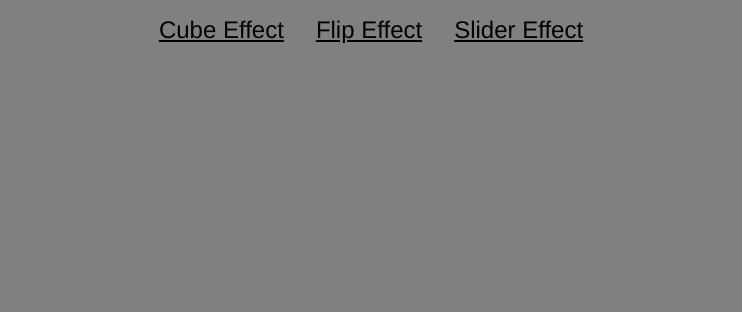
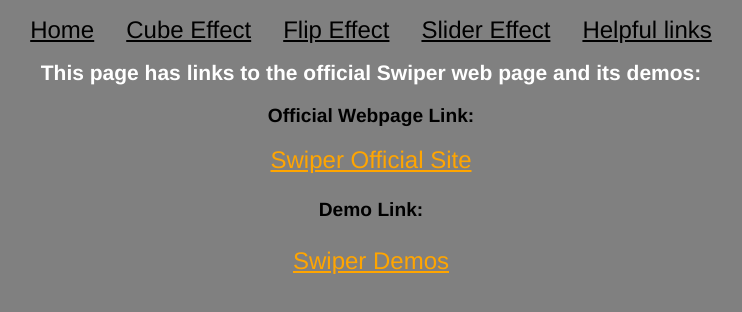
Before and after one commit to Cjeveritt19/Swiper-Image-Gallery2, a React (Vite) app: page /links in a window 1280 px wide. Shown: the top 312 px of the page, without its empty margins (269-1011 px from the left). Built offline with nearby package versions, Linux system fonts and the light colour scheme.

Commit message:
added a home page and a links page. added links to the swiper website and for the demos website

```diff
--- a/src/App.css
+++ b/src/App.css
@@ -11,3 +11,24 @@
   overflow: hidden;
   background-color: gray;
 }
+
+.home-container {
+  display: flex;
+  flex-direction: column;
+  justify-content: center;
+  align-items: center;
+  height: 100vh;
+  text-align: center;
+}
+
+.home-title {
+  font-size: 3rem;
+  margin-bottom: 1rem;
+  color: black;
+  margin-top: 3rem;
+}
+.home-description {
+  font-size: 1.5rem;
+  margin-bottom: 2rem;
+  color: orange;
+}
--- a/src/App.jsx
+++ b/src/App.jsx
@@ -3,11 +3,24 @@
 import "./App.css";
 import Flip from "./Swiper-Demos/Flip.jsx";
 import Slider from "./Swiper-Demos/Slider.jsx";
-
+import Links from "./Links.jsx";
+import Home from "./Home.jsx";
 export default function App() {
   return (
+    <>
       <BrowserRouter>
         <div style={{ textAlign: "center", margin: "1rem" }}>
+          <Link
+            to="/"
+            style={{
+              margin: "1rem",
+              fontSize: "1.5rem",
+              textDecoration: "underline",
+              color: "black",
+            }}
+          >
+            Home
+          </Link>
           <Link
             to="/cube"
             style={{
@@ -41,12 +54,26 @@
           >
             Slider Effect
           </Link>
+          <Link
+            to="/links"
+            style={{
+              margin: "1rem",
+              fontSize: "1.5rem",
+              textDecoration: "underline",
+              color: "black",
+            }}
+          >
+            Helpful links
+          </Link>
         </div>
         <Routes>
+          <Route path="/" element={<Home />} />
           <Route path="/cube" element={<Cube />} />
           <Route path="/flip" element={<Flip />} />
           <Route path="/slider" element={<Slider />} />
+          <Route path="/links" element={<Links />} />
         </Routes>
       </BrowserRouter>
+    </>
   );
 }
--- /dev/null
+++ b/src/Home.jsx
@@ -0,0 +1,12 @@
+import "./App.css";
+export default function Home() {
+  return (
+    <div className="home-container">
+      <h1 className="home-title">Welcome to the Swiper Demos</h1>
+      <p className="home-description">
+        Explore various Swiper effects by navigating to the links above.
+      </p>
+      <p className="home-description">Its spooky season! Enjoy the demos.👻</p>
+    </div>
+  );
+}
--- /dev/null
+++ b/src/Links.jsx
@@ -0,0 +1,39 @@
+export default function Links() {
+  return (
+    <div style={{ textAlign: "center", margin: "1rem 0" }}>
+      <h2>
+        This page has links to the official Swiper web page and its demos:
+      </h2>
+      <h3 style={{ color: "black", fontSize: "1.2rem" }}>
+        Official Webpage Link:
+      </h3>
+      <a
+        href="https://swiperjs.com"
+        target="_blank"
+        rel="noopener noreferrer"
+        style={{
+          margin: "1rem",
+          fontSize: "1.5rem",
+          textDecoration: "underline",
+          color: "orange",
+        }}
+      >
+        Swiper Official Site
+      </a>
+      <h4 style={{ color: "black", fontSize: "1.2rem" }}>Demo Link:</h4>
+      <a
+        href="https://swiperjs.com/demos"
+        target="_blank"
+        rel="noopener noreferrer"
+        style={{
+          margin: "1rem",
+          fontSize: "1.5rem",
+          textDecoration: "underline",
+          color: "orange",
+        }}
+      >
+        Swiper Demos
+      </a>
+    </div>
+  );
+}
```
Lines whose indentation alone changed are shown as unchanged.
